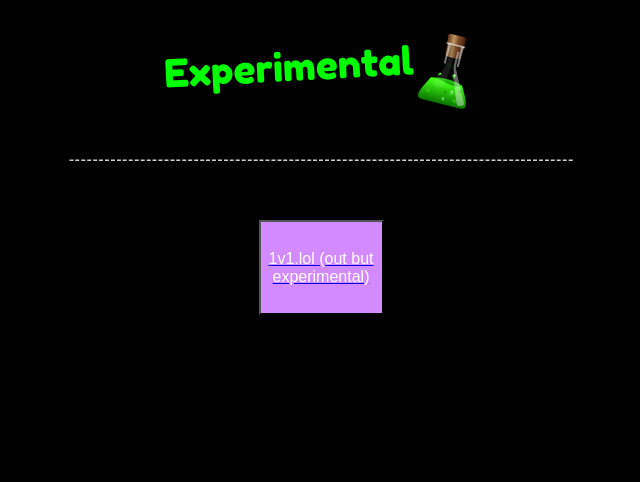
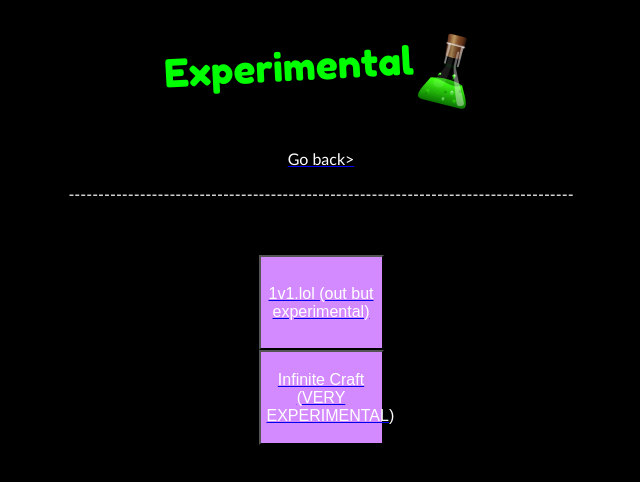
Before and after one commit to CoolDoctorAidan/FactualFacts, a plain HTML site: page experimental.html in a window 1280 px wide. Shown: the whole page, without its empty margins (319-959 px from the left). Drawn offline with Linux system fonts and the light colour scheme.

Commit message:
Commit 30!
Added Infinite Craft!! (PROBABLY WONT WORK YET)

```diff
--- a/experimental.html
+++ b/experimental.html
@@ -28,10 +28,16 @@
         </style>
 
         <img src="experimental.png" class="iconcent">
+        <a href="index.html">
+            <p align="center">Go back></p>
+        </a>
         <p align="center">-------------------------------------------------------------------------------------</p>
         <br><br>
         <a href="https://cooldoctoraidan.github.io/FactualLOL/">
             <button class="cent">1v1.lol (out but experimental)</button>
         </a>
+        <a href="GamesOrganize1/infinitecraft.html">
+            <button class="cent">Infinite Craft (VERY EXPERIMENTAL)</button>
+        </a>
     </body>
 </html>
```
Also changed, not shown: GamesOrganize1/infinitecraft.html (added, +2 -0 lines).
